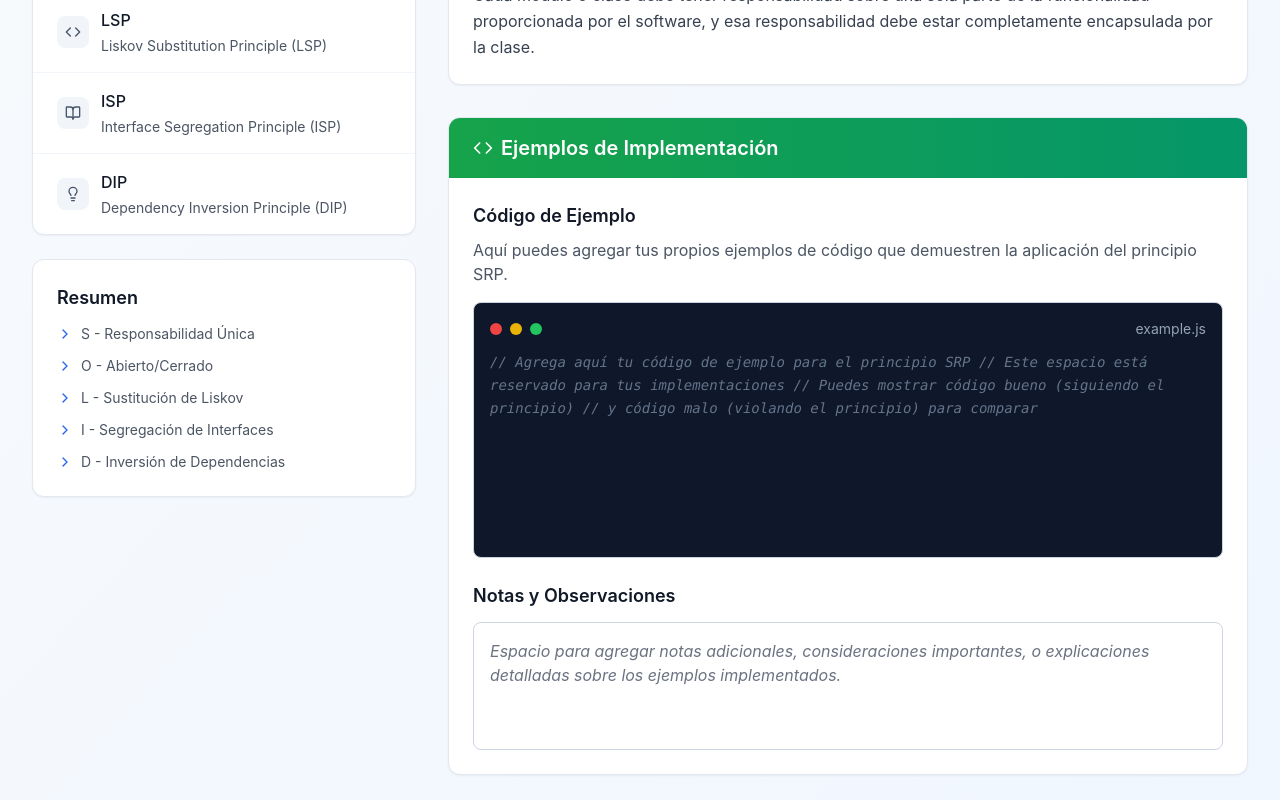
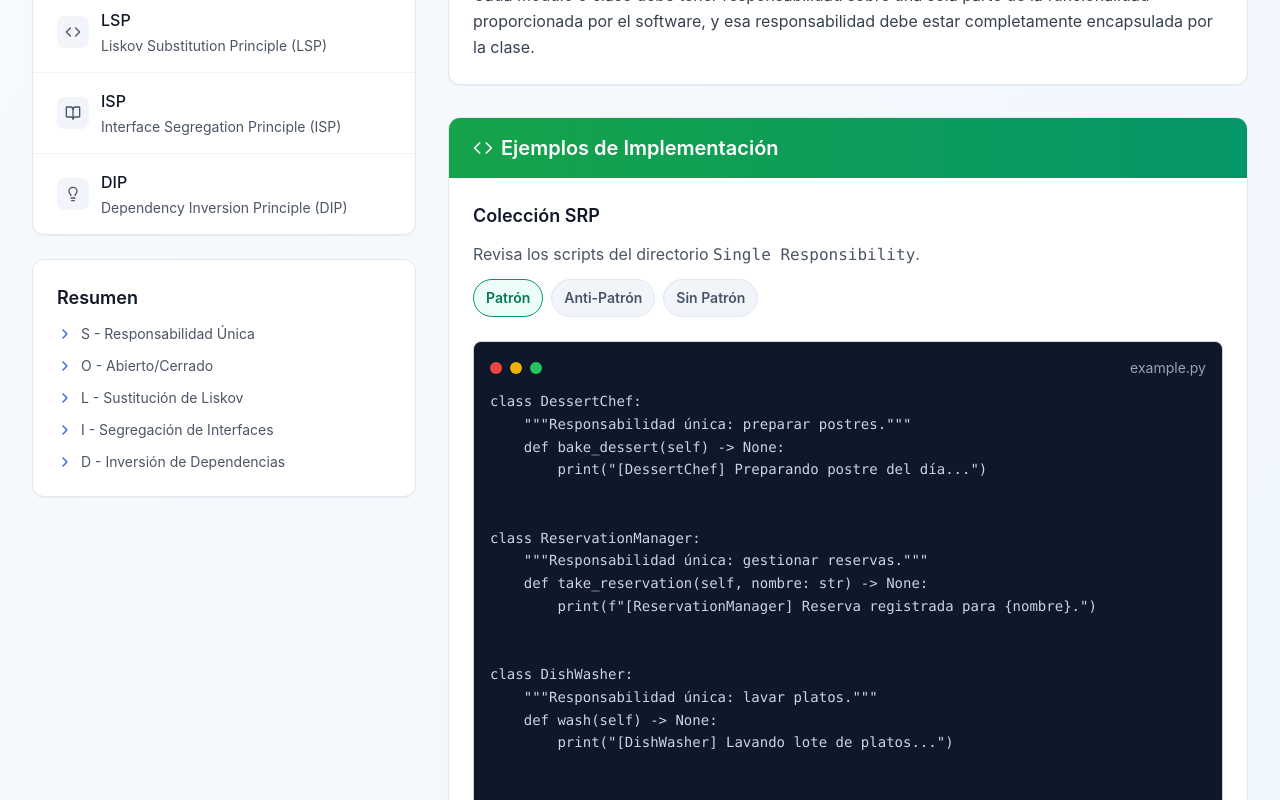
Before and after one commit to julianrodriguez-Sofka/SOLID, a React (Vite) app in the folder solid-web/: page / in a window 1280 px wide. Shown: the part 400-1200 px from the top of the page. Built offline with nearby package versions, Linux system fonts and the light colour scheme.

Commit message:
Feat: SRP

```diff
--- a/solid-web/src/components/ExamplesPanel.jsx
+++ b/solid-web/src/components/ExamplesPanel.jsx
@@ -1,10 +1,10 @@
 import { Code } from 'lucide-react'
-import { useState } from 'react'
+import { useEffect, useState } from 'react'
 
 const ispScenarios = [
   {
     id: 'correct',
-    label: 'Escenario 1',
+    label: 'Patrón',
     title: 'ISP aplicado correctamente',
     subtitle: 'PastryStation depende únicamente de Baker',
     description:
@@ -34,7 +34,7 @@ class PastryChef(Baker):
   },
   {
     id: 'bad',
-    label: 'Escenario 2',
+    label: 'Anti-Patrón',
     title: 'Interfaz monolítica',
     subtitle: 'MasterChefStation exige todas las habilidades',
     description:
@@ -76,7 +76,7 @@ class PastryChefWithMasterContract(MasterChefContract):
   },
   {
     id: 'missing',
-    label: 'Escenario 3',
+    label: 'Sin Patrón',
     title: 'Sin interfaz, cliente dependiente',
     subtitle: 'PastryStationWithoutInterface conoce UniversalChef',
     description:
@@ -107,8 +107,145 @@ class PastryChefWithMasterContract(MasterChefContract):
   },
 ]
 
+const srpScenarios = [
+  {
+    id: 'srp-pattern',
+    label: 'Patrón',
+    title: 'SRP bien aplicado',
+    subtitle: 'Especialistas con responsabilidades únicas',
+    description:
+      'DessertChef, ReservationManager, DishWasher y MenuManager enfocan cada uno una única razón para cambiar mientras RestaurantOrchestrator coordina sin asumir tareas extra.',
+    highlights: [
+      'Cada clase tiene una responsabilidad única claramente documentada.',
+      'RestaurantOrchestrator solo coordina, no implementa tareas.',
+      'Cambios en reservas o carta no impactan a los demás especialistas.',
+    ],
+    script: 'Single Responsibility/Patron/Principio_aplicado_correctamente/ejemplo_correcto.py',
+    commands: ['python "Single Responsibility/Patron/Principio_aplicado_correctamente/ejemplo_correcto.py"'],
+    snippet: `class DessertChef:
+    """Responsabilidad única: preparar postres."""
+    def bake_dessert(self) -> None:
+        print("[DessertChef] Preparando postre del día...")
+
+
+class ReservationManager:
+    """Responsabilidad única: gestionar reservas."""
+    def take_reservation(self, nombre: str) -> None:
+        print(f"[ReservationManager] Reserva registrada para {nombre}.")
+
+
+class DishWasher:
+    """Responsabilidad única: lavar platos."""
+    def wash(self) -> None:
+        print("[DishWasher] Lavando lote de platos...")
+
+
+class MenuManager:
+    """Responsabilidad única: actualizar la carta."""
+    def update_menu(self, nuevo_postre: str) -> None:
+        print(f"[MenuManager] Añadiendo postre al menú: {nuevo_postre}")
+
+
+class RestaurantOrchestrator:
+    """Coordina a los especialistas sin asumir sus responsabilidades."""
+    def __init__(self, dessert: DessertChef, reservations: ReservationManager,
+                 washer: DishWasher, menu: MenuManager) -> None:
+        self._dessert = dessert
+        self._reservations = reservations
+        self._washer = washer
+        self._menu = menu
+
+    def run_shift(self) -> None:
+        self._dessert.bake_dessert()
+        self._reservations.take_reservation("Laura")
+        self._menu.update_menu("Tarta de limón")
+        self._washer.wash()
+`,
+  },
+  {
+    id: 'srp-anti',
+    label: 'Anti-Patrón',
+    title: 'OmniChef rompe el SRP',
+    subtitle: 'Una sola clase asume todo',
+    description:
+      'OmniChef mezcla postres, reservas, carta y limpieza en una sola clase; cualquier cambio en un área obliga a tocar toda la clase.',
+    highlights: [
+      'La clase OmniChef implementa repostería, reservas, menú y limpieza.',
+      'full_shift ejecuta todas las tareas en un solo flujo, dejando claro el acoplamiento.',
+      'Un cambio en menú o reservas rompe la clase completa.',
+    ],
+    script: 'Single Responsibility/Anti-Patron/Mala_aplicacion/ejemplo_malo.py',
+    commands: ['python "Single Responsibility/Anti-Patron/Mala_aplicacion/ejemplo_malo.py"'],
+    snippet: `class OmniChef:
+    """VIOLA SRP: múltiples razones de cambio en una sola clase."""
+
+    def bake_dessert(self) -> None:
+        print("[OmniChef] Preparando postre...")
+
+    def take_reservation(self, nombre: str) -> None:
+        print(f"[OmniChef] Tomando reserva de {nombre}...")
+
+    def update_menu(self, nuevo_postre: str) -> None:
+        print(f"[OmniChef] Añadiendo {nuevo_postre} al menú...")
+
+    def wash_dishes(self) -> None:
+        print("[OmniChef] Lavando platos...")
+
+    def full_shift(self) -> None:
+        self.bake_dessert()
+        self.take_reservation("Carlos")
+        self.update_menu("Mousse de chocolate")
+        self.wash_dishes()
+`,
+  },
+  {
+    id: 'srp-procedural',
+    label: 'Sin Patrón',
+    title: 'Código procedural sin SRP',
+    subtitle: 'Funciones globales mezclan tareas',
+    description:
+      'Funciones sueltas que orquestan postre, reservas, carta y limpieza sin clases ni responsables independientes, dificultando pruebas y reutilización.',
+    highlights: [
+      'No hay clases; todo está definido como funciones globales.',
+      'turno_completo ejecuta todo el flujo sin separación.',
+      'Cambios en reservas, menú o limpieza requieren revisar todo el script.',
+    ],
+    script: 'Single Responsibility/Falta_de_aplicacion/Sin_patron/ejemplo_sin_patron.py',
+    commands: ['python "Single Responsibility/Falta_de_aplicacion/Sin_patron/ejemplo_sin_patron.py"'],
+    snippet: `def preparar_postre():
+    print("[Procedural] Preparando postre del día...")
+
+def tomar_reserva(nombre: str):
+    print(f"[Procedural] Registrando reserva para {nombre}...")
+
+def actualizar_menu(postre: str):
+    print(f"[Procedural] Actualizando menú con postre: {postre}")
+
+def lavar_platos():
+    print("[Procedural] Lavando lote de platos...")
+
+def turno_completo():
+    preparar_postre()
+    tomar_reserva("María")
+    actualizar_menu("Brownie vegano")
+    lavar_platos()
+`,
+  },
+]
+
 const ExamplesPanel = ({ principle }) => {
   const [activeScenarioIndex, setActiveScenarioIndex] = useState(0)
+  const [activeSrpScenarioIndex, setActiveSrpScenarioIndex] = useState(0)
+
+  useEffect(() => {
+    if (!principle) return
+
+    if (principle.short === 'ISP') {
+      setActiveScenarioIndex(0)
+    } else if (principle.short === 'SRP') {
+      setActiveSrpScenarioIndex(0)
+    }
+  }, [principle])
   if (!principle) return null
 
   if (principle.short === 'ISP') {
@@ -135,6 +272,88 @@ const ExamplesPanel = ({ principle }) => {
                   onClick={() => setActiveScenarioIndex(idx)}
                   className={`px-3 py-2 text-sm font-semibold rounded-full border transition ${
                     idx === activeScenarioIndex
+                      ? 'border-emerald-600 bg-emerald-50 text-emerald-700'
+                      : 'border-slate-200 bg-slate-100 text-slate-600'
+                  }`}
+                >
+                  {scenario.label}
+                </button>
+              ))}
+            </div>
+          </div>
+
+          <div className="border border-slate-300 rounded-lg bg-slate-900 p-4 min-h-64">
+            <div className="flex items-center justify-between mb-3">
+              <div className="flex space-x-2">
+                <div className="w-3 h-3 bg-red-500 rounded-full" />
+                <div className="w-3 h-3 bg-yellow-500 rounded-full" />
+                <div className="w-3 h-3 bg-green-500 rounded-full" />
+              </div>
+              <span className="text-slate-400 text-sm">example.py</span>
+            </div>
+            <div className="text-slate-300 text-sm font-mono leading-relaxed whitespace-pre-wrap">
+              {activeScenario.snippet}
+            </div>
+          </div>
+
+          <div className="space-y-3">
+            <div>
+              <p className="text-sm font-semibold text-gray-900">{activeScenario.title}</p>
+              <p className="text-xs uppercase tracking-wide text-slate-500">{activeScenario.subtitle}</p>
+            </div>
+            <p className="text-gray-700">{activeScenario.description}</p>
+            <ul className="list-disc list-inside text-sm text-gray-600 space-y-1">
+              {activeScenario.highlights.map((highlight) => (
+                <li key={highlight}>{highlight}</li>
+              ))}
+            </ul>
+
+            <div className="pt-4 border-t border-slate-200">
+              <div className="text-xs uppercase tracking-wide text-slate-500 mb-1">Script</div>
+              <div className="bg-slate-900 text-xs text-emerald-300 font-mono px-3 py-1 rounded">
+                {activeScenario.script}
+              </div>
+              <div className="text-xs uppercase tracking-wide text-slate-500 mt-3 mb-1">
+                Cómo ejecutarlo
+              </div>
+              <div className="bg-slate-800 px-3 py-2 rounded space-y-1">
+                {activeScenario.commands.map((command) => (
+                  <div key={command} className="text-emerald-300 font-mono text-xs">
+                    {command}
+                  </div>
+                ))}
+              </div>
+            </div>
+          </div>
+        </div>
+      </div>
+    )
+  }
+
+  if (principle.short === 'SRP') {
+    const activeScenario = srpScenarios[activeSrpScenarioIndex]
+
+    return (
+      <div className="bg-white rounded-xl shadow-sm border border-slate-200 overflow-hidden">
+        <div className="px-6 py-4 bg-gradient-to-r from-green-600 to-emerald-600">
+          <h2 className="text-xl font-semibold text-white flex items-center space-x-2">
+            <Code className="h-5 w-5" />
+            <span>Ejemplos de Implementación</span>
+          </h2>
+        </div>
+
+        <div className="p-6 space-y-6">
+          <div>
+            <h3 className="text-lg font-semibold text-gray-900 mb-3">Colección SRP</h3>
+            <p className="text-gray-600 mb-3">Revisa los scripts del directorio <code>Single Responsibility</code>.</p>
+            <div className="flex flex-wrap gap-2">
+              {srpScenarios.map((scenario, idx) => (
+                <button
+                  key={scenario.id}
+                  type="button"
+                  onClick={() => setActiveSrpScenarioIndex(idx)}
+                  className={`px-3 py-2 text-sm font-semibold rounded-full border transition ${
+                    idx === activeSrpScenarioIndex
                       ? 'border-emerald-600 bg-emerald-50 text-emerald-700'
                       : 'border-slate-200 bg-slate-100 text-slate-600'
                   }`}
```
